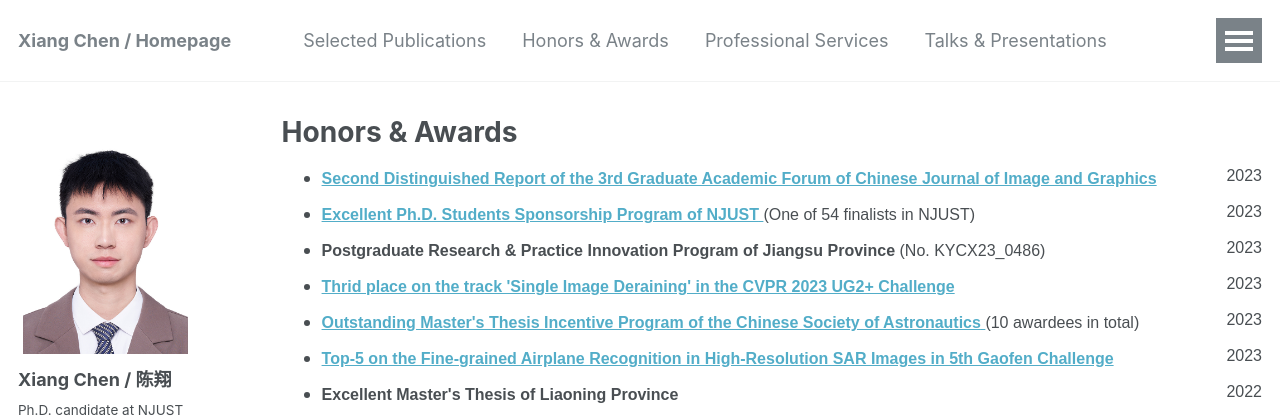
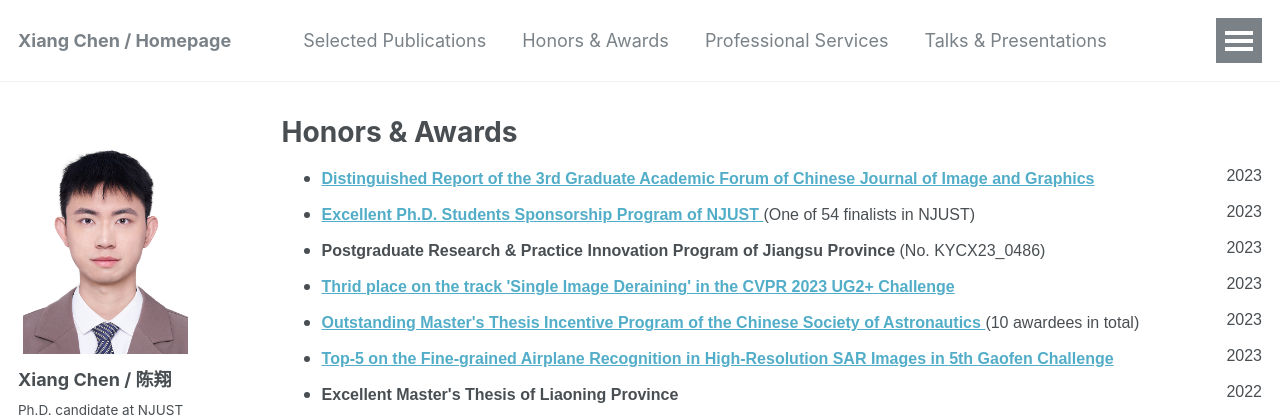
Before and after one commit to cschenxiang/cschenxiang.github.io, a Jekyll site: the page built from _pages/honors.html, in a window 1280 px wide and 1094 px high. Shown: the top 417 px of the window. Built offline with Jekyll 4.4.1, drawn with Linux system fonts in a browser that asks for light colours; some web fonts are replaced.

Commit message:
Update honors.html

```diff
--- a/_pages/honors.html
+++ b/_pages/honors.html
@@ -8,7 +8,7 @@
 <ul>
 <p style="line-height: 120%; margin-left: 0px; margin-top: 8pt; margin-bottom: 8pt;"> <font face="Arial" size="3">
 
-<li><a href="http://www.cjig.cn/jig/ch/reader/view_news.aspx?id=20231207103524001" target="_blank"> <strong>Second Distinguished Report of the 3rd Graduate Academic Forum of Chinese Journal of Image and Graphics</strong> </a> <div style="float:right; text-align:right">2023</div>
+<li><a href="http://www.cjig.cn/jig/ch/reader/view_news.aspx?id=20231207103524001" target="_blank"> <strong> Distinguished Report of the 3rd Graduate Academic Forum of Chinese Journal of Image and Graphics</strong> </a> <div style="float:right; text-align:right">2023</div>
 </li>
 
 <li><a href="https://gs.njust.edu.cn/e1/34/c14686a319796/page.htm" target="_blank"> <strong>Excellent Ph.D. Students Sponsorship Program of NJUST</strong> </a> (One of 54 finalists in NJUST) <div style="float:right; text-align:right">2023</div>
```
